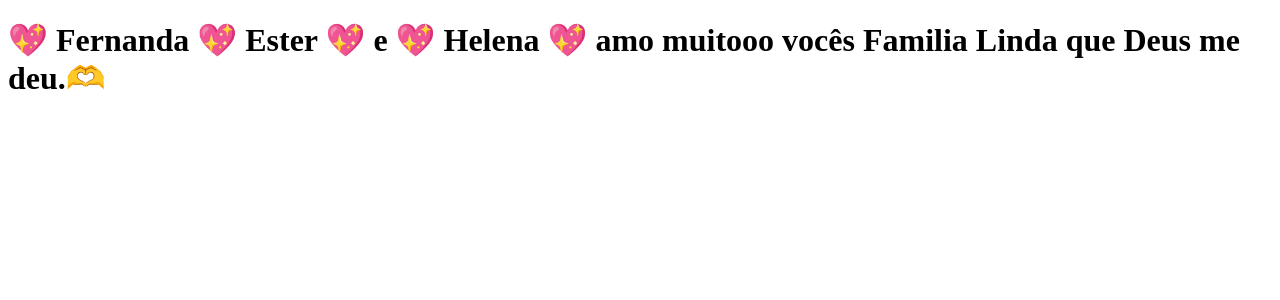
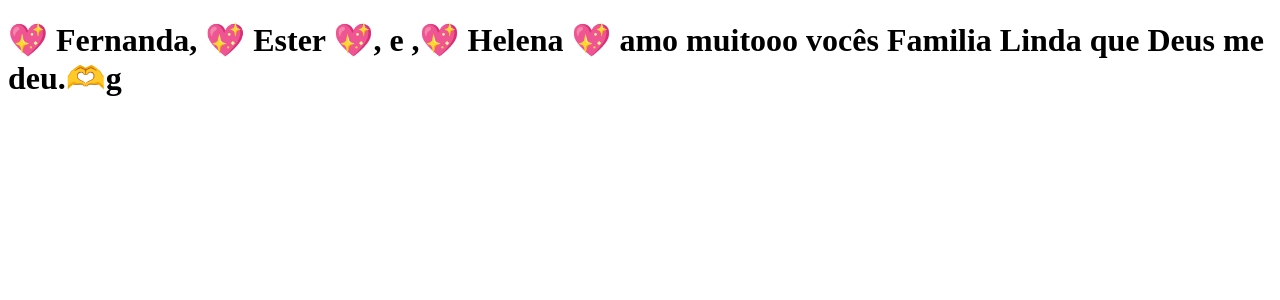
Before and after one commit to iacontroldouglassilva-ops/clone-tabnews, a Next.js app: page / in a window 1280 px wide. Shown: the top 300 px of the page. Built offline with nearby package versions, Linux system fonts and the light colour scheme.

Commit message:
adicionado algumas virgulas

```diff
--- a/pages/index.js
+++ b/pages/index.js
@@ -1,5 +1,5 @@
 function Home(){
-    return <h1>💖 Fernanda 💖 Ester 💖 e 💖 Helena 💖 amo muitooo vocês Familia Linda que Deus me deu.🫶</h1>
+    return <h1>💖 Fernanda, 💖 Ester 💖, e ,💖 Helena 💖 amo muitooo vocês Familia Linda que Deus me deu.🫶g</h1>
 }
 
 export default Home;
```
